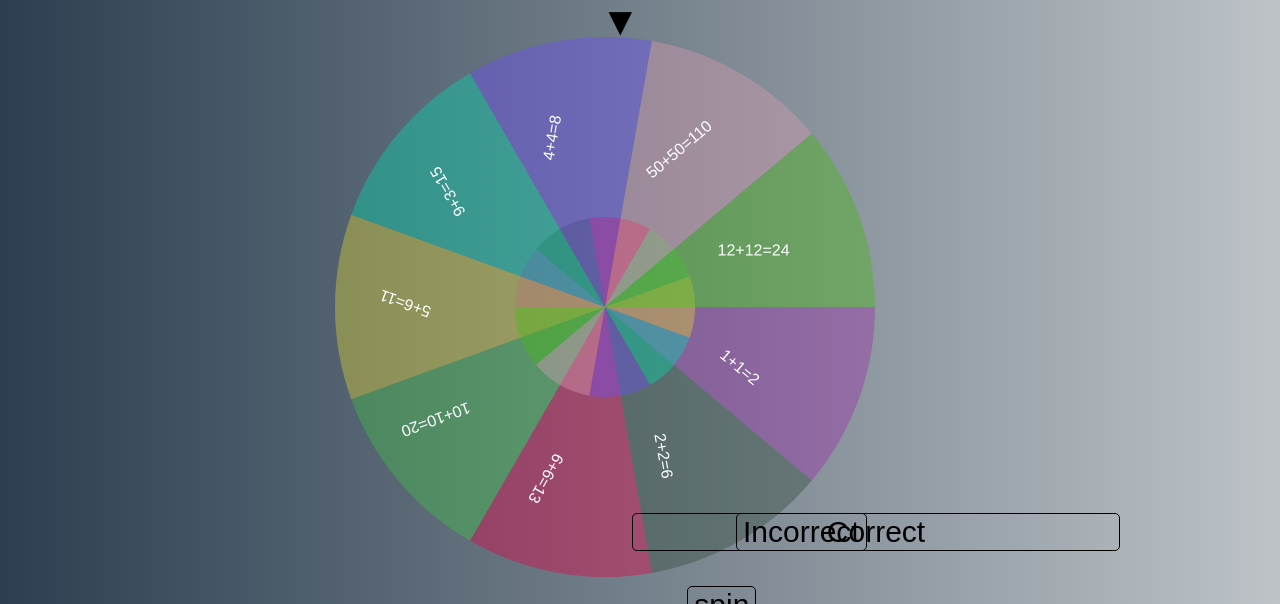
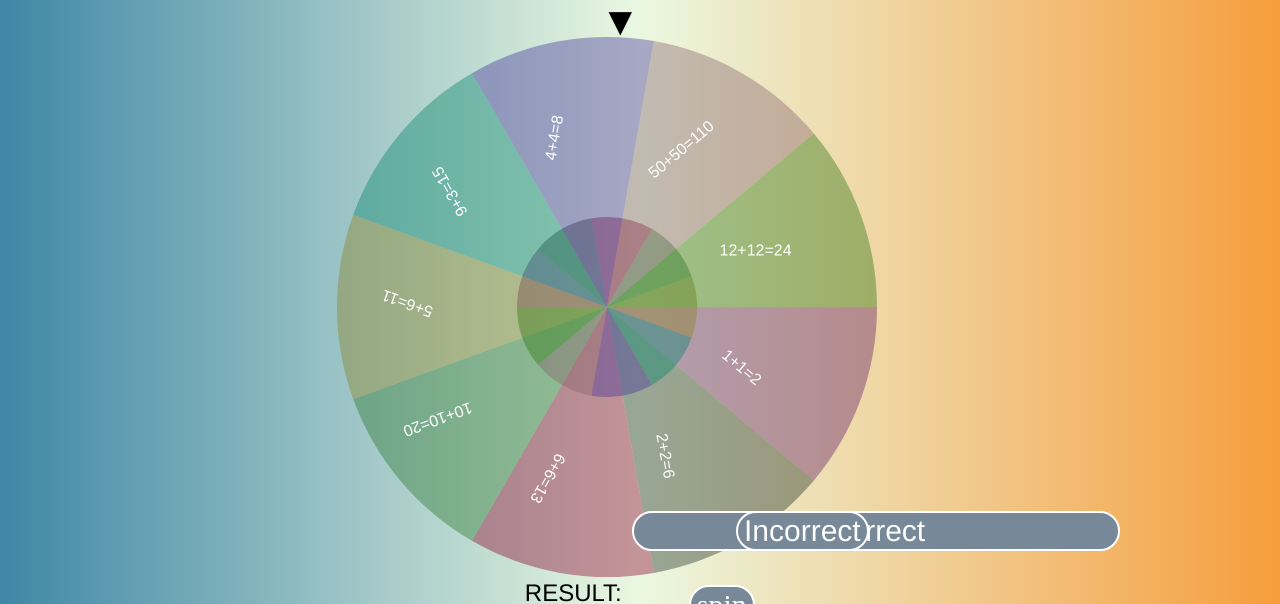
Before and after one commit to Rakeshcs12/WheelGame, a React app: page / in a window 1280 px wide. Shown: the part 73-677 px from the top of the page. Built offline with nearby package versions, Linux system fonts and the light colour scheme.

Commit message:
bg schemes changes

```diff
--- a/src/index.js
+++ b/src/index.js
@@ -15,7 +15,7 @@ class App extends React.Component {
       "9+3=15",
       "4+4=8",
       "50+50=110",
-      "12+12=24"
+      "12+12=24",
     ],
     radius: 90,
     rotate: 0,
@@ -115,9 +115,9 @@ class App extends React.Component {
 
   getColor() {
 
-    let r = Math.floor(Math.random() * 255);
-    let g = Math.floor(Math.random() * 255);
-    let b = Math.floor(Math.random() * 255);
+    let r = Math.floor(Math.random() * 155);
+    let g = Math.floor(Math.random() * 155);
+    let b = Math.floor(Math.random() * 155);
     return `rgba(${r},${g},${b},0.4)`;
   }
 
@@ -173,7 +173,6 @@ class App extends React.Component {
   render() {
     //////////////new added//////////////////////
 
-////////////////////////////////////////////////////
     const handleclick1 = () => {
 
 
@@ -207,13 +206,16 @@ class App extends React.Component {
            </button>
         <div className="display">
           <span id="readout">
-            Result:{"  "}
+            RESULT:{"  "}
             <span id="result">{this.state.list[this.state.result]}</span>
           </span>
         </div>
         <button type = "button" id="handleclick" onClick={this.reset}>Correct</button>
 
-    <button type = "button" id="handleclick1" onClick={handleclick1}>Incorrect</button>
+    <button type = "button" id="handleclick1"  onClick={() =>
+               { handleclick1();
+                  this.reset();
+                }}>Incorrect</button>
 
 
       </div>
--- a/src/styles.css
+++ b/src/styles.css
@@ -1,15 +1,17 @@
 body {
-  background: linear-gradient(to left, #bdc3c7, #2c3e50);
+  background: linear-gradient(0.25turn, #3f87a6, #ebf8e1, #f69d3c);
 }
 
 .App {
   font-family: sans-serif;
   text-align: center;
+
+
 }
 
 button {
   background: none;
-  border: 1px solid black;
+  border: 2px solid white;
 
   font-size: 30px;
   border-radius: 5px;
@@ -19,7 +21,11 @@ button {
 #spin {
   position: relative;
   bottom:-1vh;
+  color: white;
+  font-family: 'Times New Roman', Times, serif;
+  background-color: lightslategrey;
   right: 19vw;
+  border-radius: 50px;
 }
 
 #spin:hover {
@@ -38,10 +44,11 @@ button {
 }
 
 #readout {
-  font-size: 4vh;
+  font-size: 3vh;
   position: absolute;
-  bottom: 10vh;
-  left: 35vw;
+  bottom: 15vh;
+  font-family: 'Franklin Gothic Medium', 'Arial Narrow', Arial, sans-serif;
+  left: 41vw;
 }
 
 #selector {
@@ -49,18 +56,26 @@ button {
   top: 9vh;
   right: 50vw;
   font-size: 40px;
-  z-index: 3;
+  z-index: 4;
 }
 
 input {
   font-size: 30px;
   border: none;
+  font-family: 'Franklin Gothic Medium', 'Arial Narrow', Arial, sans-serif;
   border-bottom: 1px solid black;
 }
 
 #handleclick{
   position: absolute;
    bottom: 22vh;
+   font-family: 'Franklin Gothic Medium', 'Arial Narrow', Arial, sans-serif;
+  position: absolute;
+  background-color:lightslategrey;
+  color: #fdfdfd;
+  cursor: pointer;
+  border-radius: 55px;
+  bottom: 22%;
    right: 20vh;
    margin-left: 10vh;
    left: 69vh;
@@ -69,7 +84,12 @@ input {
 #handleclick1
 {
 margin-left: 3vh;
+font-family: 'Franklin Gothic Medium', 'Arial Narrow', Arial, sans-serif;
 position: absolute;
+background-color:lightslategray;
+color: #fdfdfd;
+cursor: pointer;
+border-radius: 55px;
 bottom: 22%;
 left: 89vh;
 }
```
